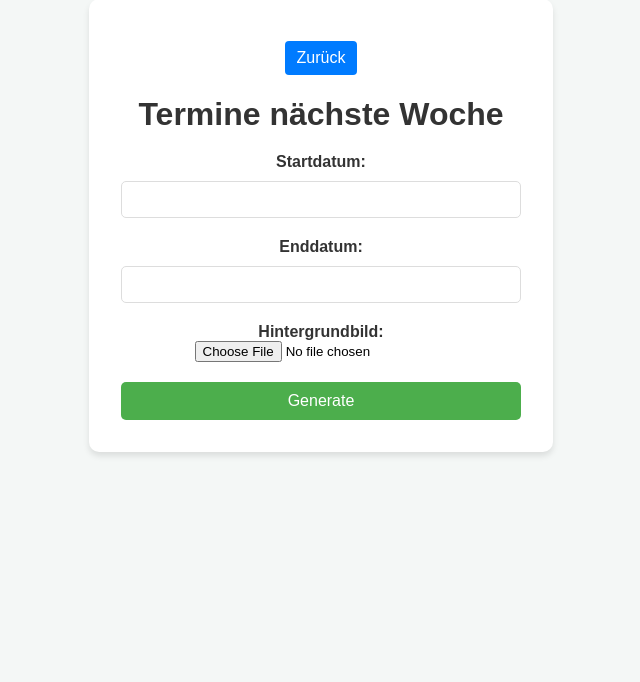
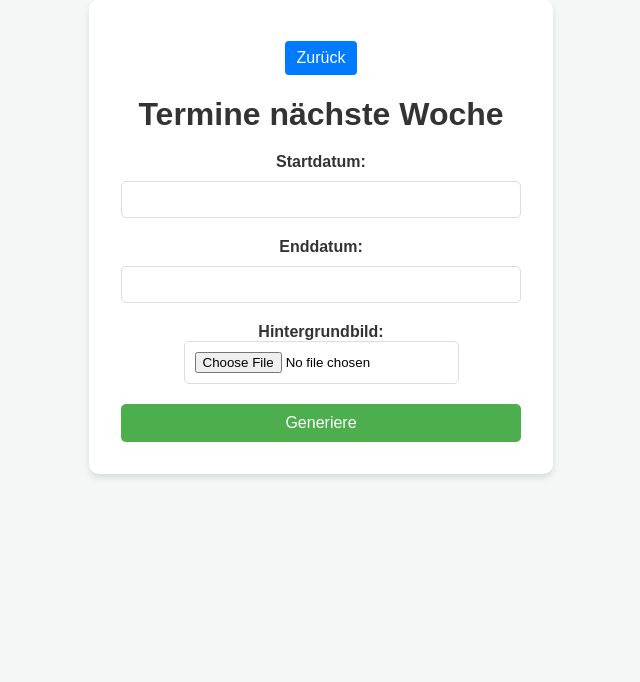
Before and after one commit to schowave/churchtools-api, a Flask app: template templates/appointments.html in a window 1280 px wide. Shown: the part 41-723 px from the top of the page, without its empty margins (319-959 px from the left). Run offline with Flask 3, Linux system fonts and the light colour scheme; the template is opened without the code that fills it, so the values that code supplies are empty.

Commit message:
Adapts styling

```diff
--- a/static/css/common.css
+++ b/static/css/common.css
@@ -56,7 +56,7 @@ label {
     color: #333;
 }
 
-input[type="text"], input[type="password"] {
+input[type="text"], input[type="password"],input[type="file"] {
     padding: 10px;
     border: 1px solid #ddd;
     border-radius: 5px;
--- a/templates/appointments.html
+++ b/templates/appointments.html
@@ -36,7 +36,7 @@
         <label for="background_image">Hintergrundbild:</label>
         <input type="file" id="background_image" name="background_image" accept="image/*">
 
-        <input type="submit" value="Generate" class="btn btn-generate">
+        <input type="submit" value="Generiere" class="btn btn-generate">
     </form>
 </div>
 </body>
```
